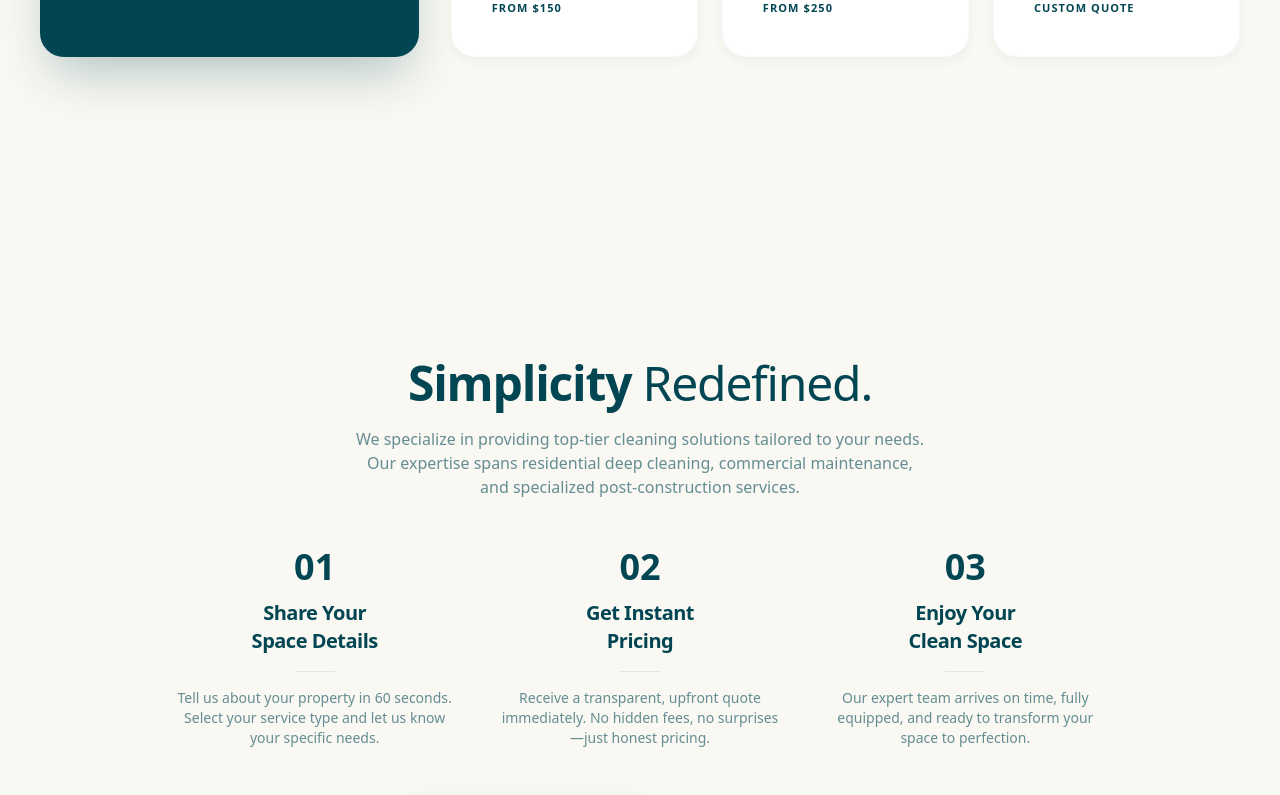
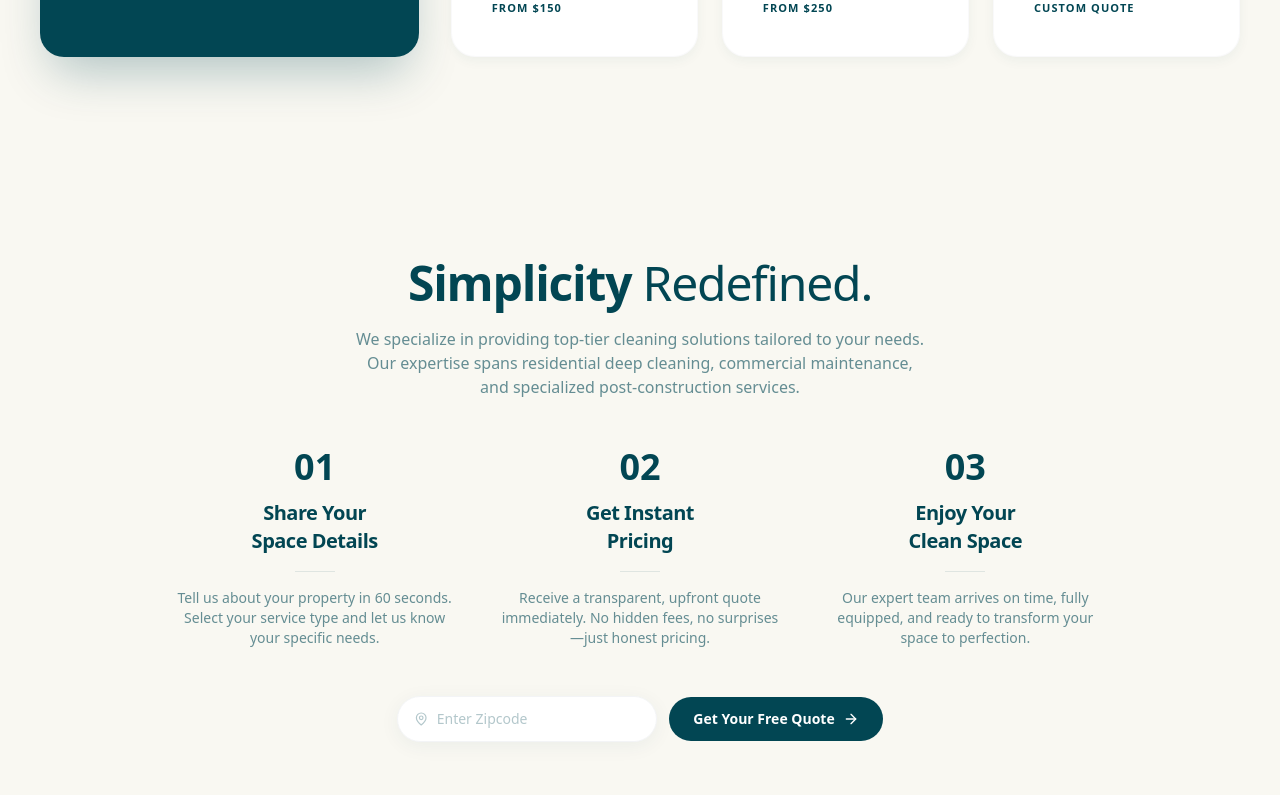
Before and after one commit to renatoquerales28-byte/extreme-cleaning-next, a Next.js app: page / in a window 1280 px wide. Shown: the part 1440-2235 px from the top of the page. Built offline with nearby package versions, Linux system fonts and the light colour scheme.

Commit message:
UI: Move Process Section up 100px

```diff
--- a/src/components/landing/ProcessSection.tsx
+++ b/src/components/landing/ProcessSection.tsx
@@ -37,7 +37,7 @@ export default function ProcessSection() {
 
     return (
         <section
-            className="w-full bg-transparent h-screen flex flex-col justify-center py-12 lg:py-0 relative translate-y-[70px]"
+            className="w-full bg-transparent h-screen flex flex-col justify-center py-12 lg:py-0 relative -translate-y-[30px]"
             id="process"
         >
             <div className="max-w-[1000px] mx-auto px-6 lg:px-8 w-full -translate-y-[30px]">
```
